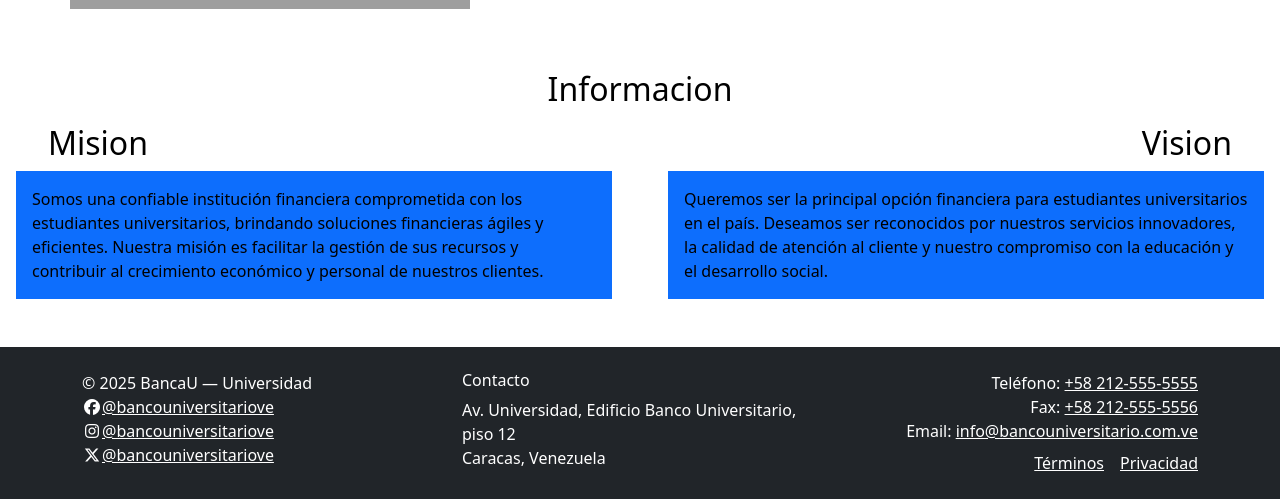
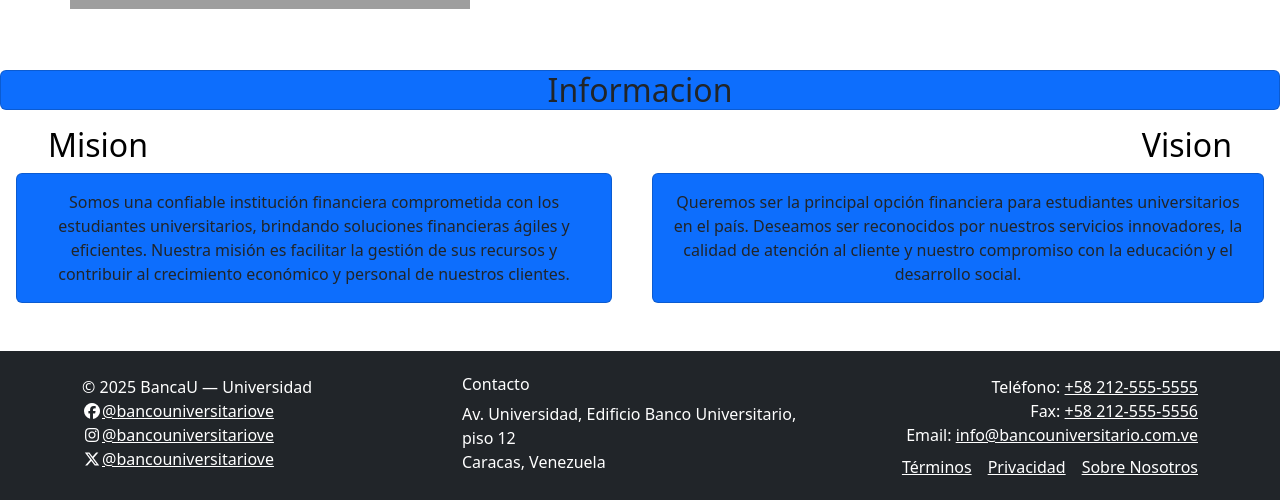
Before and after one commit to MaxNikon/Lab2Project, a React (Vite) app: page /info in a window 1280 px wide. Shown: the part 304-804 px from the top of the page. Built offline with nearby package versions, Linux system fonts and the light colour scheme; grey boxes are pictures that could not be loaded; the HTML template or start-up script is replaced by a standard one.

Commit message:
Fixed style in mission and vision page and added link to page

```diff
--- a/src/components/Footer.jsx
+++ b/src/components/Footer.jsx
@@ -24,7 +24,8 @@ export default function Footer(){
             <div>Email: <a className="text-white" href="mailto:info@bancouniversitario.com.ve">info@bancouniversitario.com.ve</a></div>
             <div className="mt-2">
               <a className="text-white me-3" href="#">Términos</a>
-              <a className="text-white" href="#">Privacidad</a>
+              <a className="text-white me-3" href="#">Privacidad</a>
+              <a className='text-white' href='/info'>Sobre Nosotros</a>
             </div>
           </div>
         </div>
--- a/src/pages/MissionAndVisionPage.jsx
+++ b/src/pages/MissionAndVisionPage.jsx
@@ -4,17 +4,17 @@ export default function MissionAndVisionPage() {
     return (
         <main className='py-5 bg-white text-black'>
             <div className='.container'>
-                <h2 className='mb-3 text-center'>Informacion</h2>
+                <h2 className='card mb-3 text-center bg-primary'>Informacion</h2>
                 <div className='row'>
                     <div className='col'>
-                        <div className='h2 ms-5 me-3 text-start text-black'>Mision</div>
-                        <div className='p-3 ms-3 me-3 bg-primary text-black'>
+                        <div className='h2 ms-5 me-3 text-start'>Mision</div>
+                        <div className='card p-3 ms-3 me-3 text-center bg-primary'>
                             Somos una confiable institución financiera comprometida con los estudiantes universitarios, brindando soluciones financieras ágiles y eficientes. Nuestra misión es facilitar la gestión de sus recursos y contribuir al crecimiento económico y personal de nuestros clientes.
                         </div>
                     </div>
                     <div className='col'>
-                        <div className='h2 me-5 ms-3 text-end text-black'>Vision</div>
-                        <div className='p-3 me-3 ms-3 bg-primary text-black'>
+                        <div className='h2 me-5 ms-3 text-end'>Vision</div>
+                        <div className='card p-3 me-3 text-center bg-primary'>
                             Queremos ser la principal opción financiera para estudiantes universitarios en el país. Deseamos ser reconocidos por nuestros servicios innovadores, la calidad de atención al cliente y nuestro compromiso con la educación y el desarrollo social.
                         </div>
                     </div>
```
